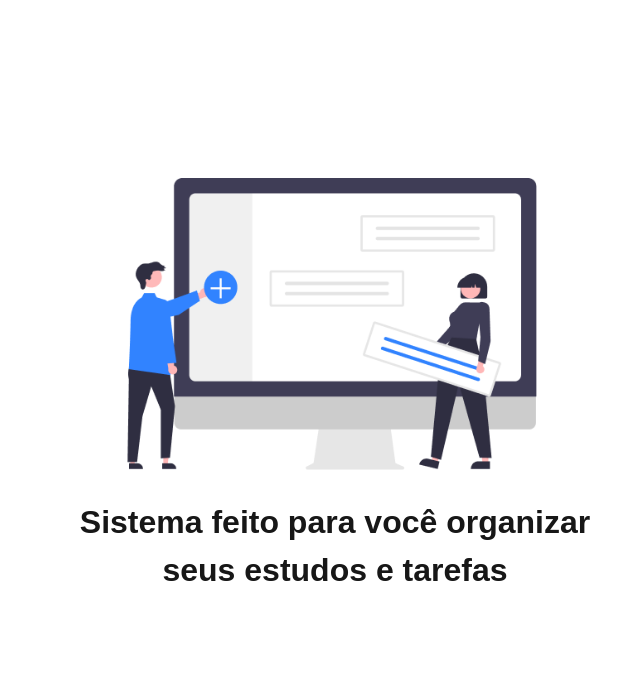
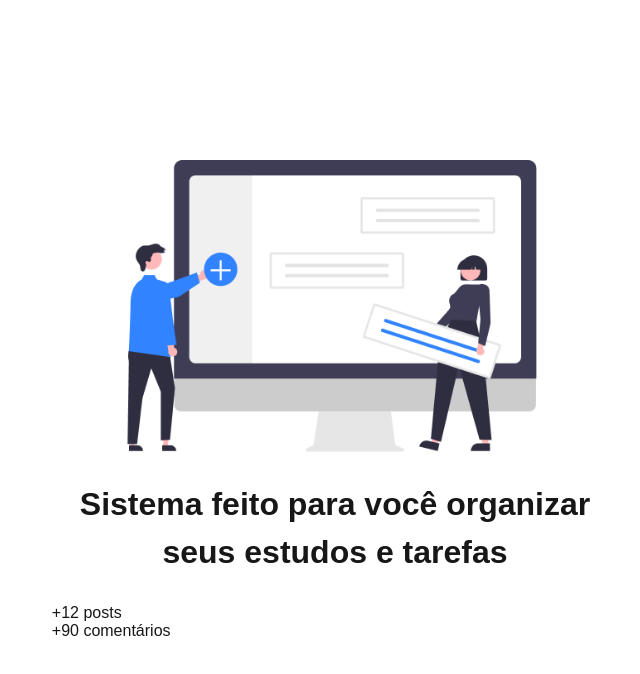
Before and after one commit to oalvesxp/nextjs-todo-list, a Next.js app in the folder tasks-app/: page / in a window 1280 px wide. Shown: the top 674 px of the page, without its empty margins (305-945 px from the left). Built offline with nearby package versions, Linux system fonts and the light colour scheme.

Commit message:
Session para posts info

```diff
--- a/tasks-app/src/pages/index.tsx
+++ b/tasks-app/src/pages/index.tsx
@@ -44,6 +44,15 @@ export default function Home() {
           <h1 className={`${styles.title}`}>
             Sistema feito para você organizar <br /> seus estudos e tarefas
           </h1>
+
+          <div className={`${styles.info}`}>
+            <section className={`${styles.info__box}`}>
+              <span>+12 posts</span>
+            </section>
+            <section className={`${styles.info__box}`}>
+              <span>+90 comentários</span>
+            </section>
+          </div>
         </main>
       </div>
     </>
```
